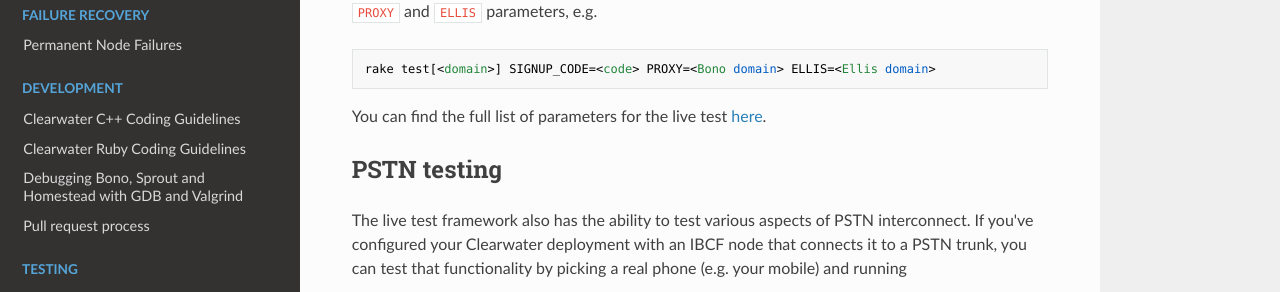
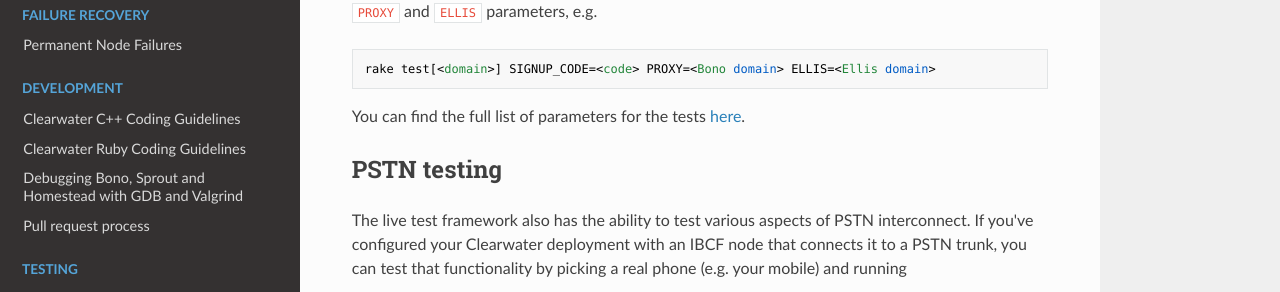
Before and after one commit to Metaswitch/clearwater-readthedocs, an MkDocs documentation site: the page built from docs/Running_the_live_tests.md, in a window 1280 px wide and 900 px high, scrolled down 1921 px. Shown: the part 210-502 px from the top of the window. Built offline with MkDocs 1.6.1, drawn with Linux system fonts in a browser that asks for light colours; nearby versions of some CDN libraries; old or Windows-style settings are respelled for this version of MkDocs.

Commit message:
Tidy wording

```diff
--- a/docs/Running_the_live_tests.md
+++ b/docs/Running_the_live_tests.md
@@ -77,7 +77,7 @@ The suite of tests will be run and the results will be printed on-screen. If you
 
     rake test[<domain>] SIGNUP_CODE=<code> PROXY=<Bono domain> ELLIS=<Ellis domain>
 
-You can find the full list of parameters for the live test [here](https://github.com/Metaswitch/clearwater-live-test/blob/master/README.md#running-the-tests-manually).
+You can find the full list of parameters for the tests [here](https://github.com/Metaswitch/clearwater-live-test/blob/master/README.md#running-the-tests-manually).
 
 ## PSTN testing
 
```
